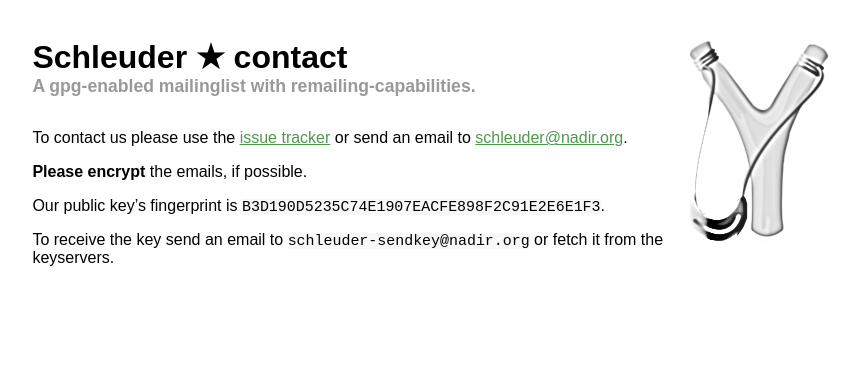
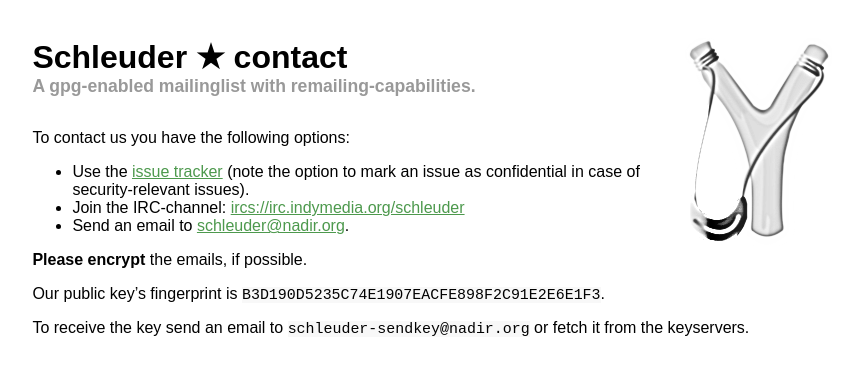
Before and after one commit to schleuder/schleuder-website, a Jekyll site: the page built from contact.md, in a window 1280 px wide. Shown: the top 375 px of the page, without its empty margins (6-865 px from the left). Built offline with Jekyll 4.4.1, drawn with Linux system fonts in a browser that asks for light colours.

Commit message:
Mention IRC-channel and confidentiality-checkbox on contact-page.

```diff
--- a/contact.md
+++ b/contact.md
@@ -4,8 +4,11 @@
 subtitle: A gpg-enabled mailinglist with remailing-capabilities.
 ---
 
-To contact us please use the [issue tracker](https://0xacab.org/schleuder/schleuder) or
-send an email to [schleuder@nadir.org](mailto:schleuder@nadir.org).
+To contact us you have the following options:
+
+* Use the [issue tracker](https://0xacab.org/schleuder/schleuder) (note the option to mark an issue as confidential in case of security-relevant issues).
+* Join the IRC-channel: [ircs://irc.indymedia.org/schleuder](ircs://irc.indymedia.org/schleuder)
+* Send an email to [schleuder@nadir.org](mailto:schleuder@nadir.org).
 
 **Please encrypt** the emails, if possible.
 
```
